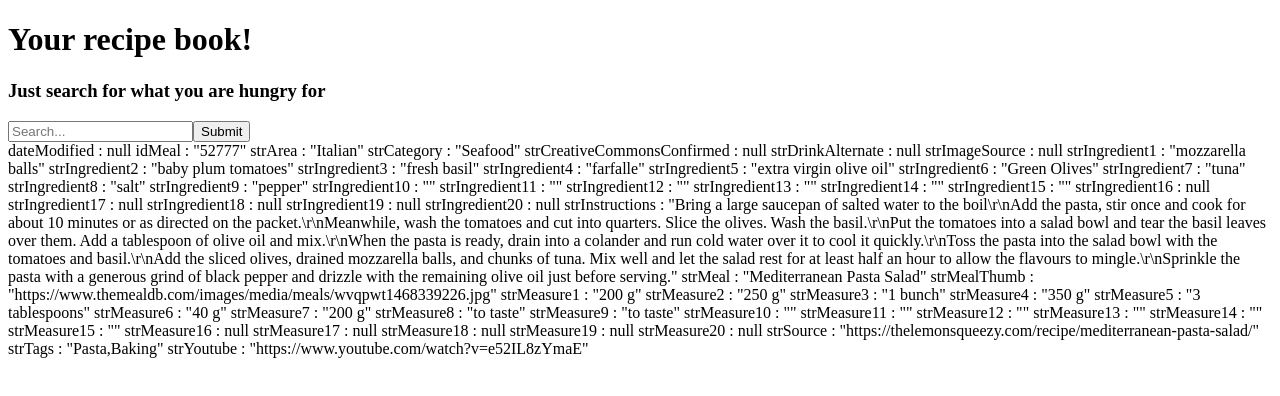
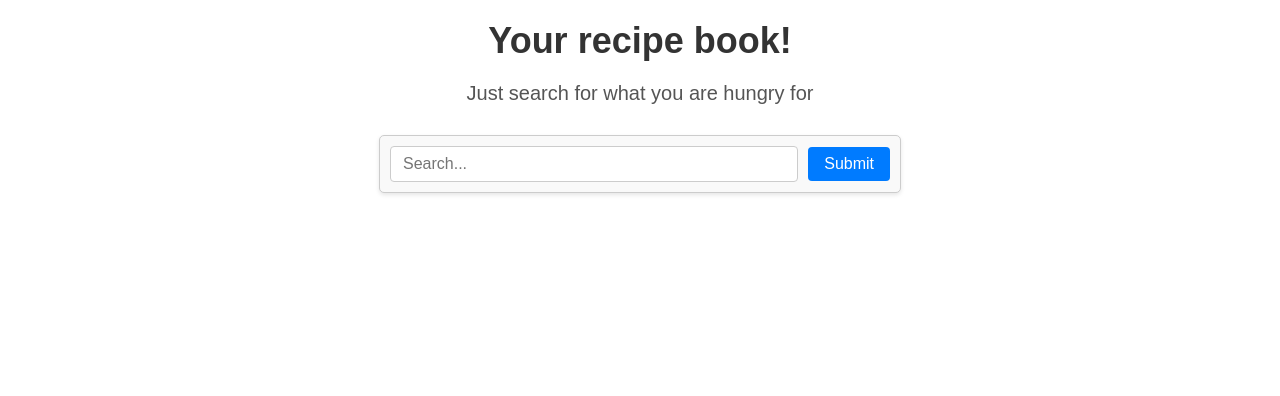
Before and after one commit to 56ghluf/ngrecipes, an Angular app: page / in a window 1280 px wide. Shown: the top 396 px of the page. Built offline with nearby package versions, Linux system fonts and the light colour scheme.

Commit message:
finished the app

```diff
--- a/src/app/app.component.css
+++ b/src/app/app.component.css
@@ -0,0 +1,38 @@
+/* Styles for the title section using IDs */
+#title {
+    font-size: 36px;
+    font-weight: bold;
+    text-align: center;
+    color: #333;
+    margin-top: 20px;
+    margin-bottom: 10px;
+    font-family: 'Arial', sans-serif;
+}
+
+#subtitle {
+    font-size: 20px;
+    font-weight: normal;
+    text-align: center;
+    color: #555;
+    margin-bottom: 30px;
+    font-family: 'Arial', sans-serif;
+}
+
+/* Adding a subtle background gradient for the header area */
+body {
+    background: linear-gradient(to bottom, #f0f8ff, #ffffff);
+    margin: 0;
+    padding: 0;
+    font-family: 'Arial', sans-serif;
+}
+
+/* Responsive design for smaller screens */
+@media (max-width: 600px) {
+    #title {
+        font-size: 28px;
+    }
+
+    #subtitle {
+        font-size: 16px;
+    }
+}
--- a/src/app/app.component.ts
+++ b/src/app/app.component.ts
@@ -4,8 +4,8 @@ import { SearchComponent } from './search/search.component';
 @Component({
   selector: 'app-root',
   template: `
-    <h1>Your recipe book!</h1>
-    <h3>Just search for what you are hungry for</h3>
+    <h1 id="title">Your recipe book!</h1>
+    <h3 id="subtitle">Just search for what you are hungry for</h3>
     <app-search></app-search>
   `,
   styleUrl: './app.component.css',
--- a/src/app/resultslist/resultslist.component.css
+++ b/src/app/resultslist/resultslist.component.css
@@ -0,0 +1,71 @@
+div[name="header"] {
+    cursor: pointer;
+    padding: 16px;
+    border: 1px solid #ddd;
+    border-radius: 8px;
+    margin-bottom: 8px;
+    background-color: #f9f9f9;
+    transition: background-color 0.3s, box-shadow 0.3s;
+  }
+
+  div[name="header"]:hover {
+    background-color: #f0f0f0;
+    box-shadow: 0 4px 8px rgba(0, 0, 0, 0.1);
+  }
+
+  /* Image styling */
+  img[name="image"] {
+    width: 100px;
+    height: auto;
+    border-radius: 8px;
+    margin-right: 16px;
+    float: left;
+  }
+
+  /* Title and metadata styles */
+  h3[name="mealTitle"] {
+    margin: 0;
+    font-size: 1.5em;
+    color: #333;
+  }
+
+  h4[name="region"],
+  h4[name="catgory"] {
+    margin: 0;
+    font-size: 1em;
+    color: #666;
+  }
+
+  /* Expanded details styling */
+  div[name="ingredients"],
+  div[name="instructions"] {
+    margin-top: 16px;
+    padding: 16px;
+    border: 1px solid #eee;
+    border-radius: 8px;
+    background-color: #ffffff;
+  }
+
+  h4[name="ingredientsTitle"],
+  h4[name="instructionsTitle"] {
+    font-size: 1.2em;
+    color: #444;
+    margin-bottom: 8px;
+  }
+
+  ul[name="ingredientsList"] {
+    padding-left: 20px;
+    margin: 0;
+  }
+
+  li[name="ingredientsListItem"] {
+    font-size: 1em;
+    color: #333;
+    margin-bottom: 4px;
+  }
+
+  p[name="instrucitonsParagraph"] {
+    font-size: 1em;
+    color: #444;
+    line-height: 1.6;
+  }
--- a/src/app/resultslist/resultslist.component.html
+++ b/src/app/resultslist/resultslist.component.html
@@ -1,170 +1,27 @@
 @for (meal of results; track meal["idMeal"]; let i = $index) {
-    @if (meal["expanded"] == "no") {
-        <h3 (click)="flipExpanded(i)">{{ meal["strMeal"] }}</h3>
-        <h4>Region: {{ meal["strArea"] }}</h4>
-        <h4>Category: {{ meal["strCategory"] }}</h4>
-    } @else {
-        <h3 (click)="flipExpanded(i)">{{ meal["strMeal"] }}</h3>
-        <h4>Region: {{ meal["strArea"] }}</h4>
-        <h4>Category: {{ meal["strCategory"] }}</h4>
+    <img name="image" [src]="meal['strMealThumb']" width="100" />
+
+    <div name="header" (click)="flipExpanded(i)">
+        <h3 name="mealTitle">{{ meal["strMeal"] }}</h3>
+        <h4 name="region">Region: {{ meal["strArea"] }}</h4>
+        <h4 name="catgory">Category: {{ meal["strCategory"] }}</h4>
+    </div>
+
+    @if (meal["expanded"] == "yes") {
+        <div name="ingredients">
+            <h4 name="ingredientsTitle">Ingredients:</h4>
+
+            <ul name="ingredientsList">
+                @for (ingredientIndex of ingredientIndicies[i]; track ingredientIndex; let j = $index) {
+                    <li name="ingredientsListItem">{{ meal[ingredientIndex] }} : {{ meal[quantityIndicies[i][j]] }}</li>
+                }
+            </ul>
+        </div>
+
+        <div name="instructions">
+            <h4 name="instructionsTitle">Instructions</h4>
+
+            <p name="instrucitonsParagraph">{{ meal["strInstructions"] }}</p>
+        </div>
     }
 }
-dateModified
-:
-null
-idMeal
-:
-"52777"
-strArea
-:
-"Italian"
-strCategory
-:
-"Seafood"
-strCreativeCommonsConfirmed
-:
-null
-strDrinkAlternate
-:
-null
-strImageSource
-:
-null
-strIngredient1
-:
-"mozzarella balls"
-strIngredient2
-:
-"baby plum tomatoes"
-strIngredient3
-:
-"fresh basil"
-strIngredient4
-:
-"farfalle"
-strIngredient5
-:
-"extra virgin olive oil"
-strIngredient6
-:
-"Green Olives"
-strIngredient7
-:
-"tuna"
-strIngredient8
-:
-"salt"
-strIngredient9
-:
-"pepper"
-strIngredient10
-:
-""
-strIngredient11
-:
-""
-strIngredient12
-:
-""
-strIngredient13
-:
-""
-strIngredient14
-:
-""
-strIngredient15
-:
-""
-strIngredient16
-:
-null
-strIngredient17
-:
-null
-strIngredient18
-:
-null
-strIngredient19
-:
-null
-strIngredient20
-:
-null
-strInstructions
-:
-"Bring a large saucepan of salted water to the boil\r\nAdd the pasta, stir once and cook for about 10 minutes or as directed on the packet.\r\nMeanwhile, wash the tomatoes and cut into quarters. Slice the olives. Wash the basil.\r\nPut the tomatoes into a salad bowl and tear the basil leaves over them. Add a tablespoon of olive oil and mix.\r\nWhen the pasta is ready, drain into a colander and run cold water over it to cool it quickly.\r\nToss the pasta into the salad bowl with the tomatoes and basil.\r\nAdd the sliced olives, drained mozzarella balls, and chunks of tuna. Mix well and let the salad rest for at least half an hour to allow the flavours to mingle.\r\nSprinkle the pasta with a generous grind of black pepper and drizzle with the remaining olive oil just before serving."
-strMeal
-:
-"Mediterranean Pasta Salad"
-strMealThumb
-:
-"https://www.themealdb.com/images/media/meals/wvqpwt1468339226.jpg"
-strMeasure1
-:
-"200 g"
-strMeasure2
-:
-"250 g"
-strMeasure3
-:
-"1  bunch"
-strMeasure4
-:
-"350 g"
-strMeasure5
-:
-"3  tablespoons"
-strMeasure6
-:
-"40 g"
-strMeasure7
-:
-"200 g"
-strMeasure8
-:
-"to taste"
-strMeasure9
-:
-"to taste"
-strMeasure10
-:
-""
-strMeasure11
-:
-""
-strMeasure12
-:
-""
-strMeasure13
-:
-""
-strMeasure14
-:
-""
-strMeasure15
-:
-""
-strMeasure16
-:
-null
-strMeasure17
-:
-null
-strMeasure18
-:
-null
-strMeasure19
-:
-null
-strMeasure20
-:
-null
-strSource
-:
-"https://thelemonsqueezy.com/recipe/mediterranean-pasta-salad/"
-strTags
-:
-"Pasta,Baking"
-strYoutube
-:
-"https://www.youtube.com/watch?v=e52IL8zYmaE"
--- a/src/app/resultslist/resultslist.component.ts
+++ b/src/app/resultslist/resultslist.component.ts
@@ -8,10 +8,24 @@ import { Component, Input } from '@angular/core';
 })
 export class ResultslistComponent {
   @Input() results: {[id: string]: string}[] = [];
-  @Input() ingredients: { [id: string]: string; }[] = [];
+  ingredientIndicies: { [id: number]: string[] } = {};
+  quantityIndicies: { [id: number]: string[] } = {};
 
   flipExpanded(index: number) {
-    console.log("The number has been clicked.");
     this.results[index]["expanded"] = this.results[index]["expanded"] == "no" ? "yes" : "no";
+    this.getIngredientIndicies(index);
+  }
+
+  getIngredientIndicies(index: number) {
+    this.ingredientIndicies[index] = [];
+    this.quantityIndicies[index] = [];
+    for (let i = 1; 1 < 21; i++) {
+      if (this.results[index]["strIngredient" + i.toString()].length > 0) {
+        this.ingredientIndicies[index].push("strIngredient" + i.toString());
+        this.quantityIndicies[index].push("strMeasure" + i.toString());
+      } else {
+        break;
+      }
+    }
   }
 }
--- a/src/app/search/search.component.html
+++ b/src/app/search/search.component.html
@@ -1,2 +1,2 @@
 <app-searchbar (submitEvent)="searchRecipe($event)"></app-searchbar>
-<app-resultslist [results]="searchResults" [ingredients]="ingredients"></app-resultslist>
+<app-resultslist [results]="searchResults"></app-resultslist>
--- a/src/app/search/search.component.ts
+++ b/src/app/search/search.component.ts
@@ -1,7 +1,6 @@
 import { Component } from '@angular/core';
 import { SearchbarComponent } from '../searchbar/searchbar.component';
 import { ResultslistComponent } from '../resultslist/resultslist.component';
-
 
 @Component({
   selector: 'app-search',
@@ -12,7 +11,6 @@ import { ResultslistComponent } from '../resultslist/resultslist.component';
 export class SearchComponent {
   recipeUrl = "https://www.themealdb.com/api/json/v1/1/search.php?s=";
   searchResults: { [id: string]: string; }[] = [];
-  ingredients: { [id: string]: string; }[] = [];
 
   async searchRecipe(event: string) {
     await fetch(
@@ -28,22 +26,12 @@ export class SearchComponent {
       data => {
         this.searchResults = data["meals"];
 
-        if (this.searchResults[0]["strIngredients1"] == undefined) {
-          return;
-        }
+        //if (this.searchResults[0]["strIngredients1"] == undefined) {
+        //  return;
+        //}
 
         for (let i = 0; i < this.searchResults.length; i++) {
           this.searchResults[i]["expanded"] = "no";
-
-          for (let j = 1; j < 21; i++) {
-            if (this.searchResults[i]["strIngredient" + j.toString()] == "") {
-              break;
-            }
-
-            this.ingredients.push({
-              "test": this.searchResults[i]["strMeasure" + j.toString()],
-            });
-          }
         }
       }
     )
--- a/src/app/searchbar/searchbar.component.css
+++ b/src/app/searchbar/searchbar.component.css
@@ -0,0 +1,66 @@
+/* Styles for the form container */
+#searchBar {
+    display: flex;
+    justify-content: center;
+    align-items: center;
+    gap: 10px;
+    padding: 10px;
+    margin: 20px auto;
+    max-width: 500px;
+    background-color: #f9f9f9;
+    border: 1px solid #ccc;
+    border-radius: 5px;
+    box-shadow: 0 2px 4px rgba(0, 0, 0, 0.1);
+}
+
+/* Styles for the input field */
+#searchbarInput {
+    flex: 1;
+    padding: 8px 12px;
+    font-size: 16px;
+    border: 1px solid #ccc;
+    border-radius: 4px;
+    outline: none;
+    transition: border-color 0.3s, box-shadow 0.3s;
+}
+
+#searchbarInput:focus {
+    border-color: #007bff;
+    box-shadow: 0 0 5px rgba(0, 123, 255, 0.5);
+}
+
+/* Styles for the submit button */
+#searchBarSubmit {
+    padding: 8px 16px;
+    font-size: 16px;
+    color: #fff;
+    background-color: #007bff;
+    border: none;
+    border-radius: 4px;
+    cursor: pointer;
+    transition: background-color 0.3s, transform 0.2s;
+}
+
+#searchBarSubmit:hover {
+    background-color: #0056b3;
+}
+
+#searchBarSubmit:active {
+    transform: scale(0.98);
+}
+
+/* Responsive design for smaller screens */
+@media (max-width: 600px) {
+    #searchBar {
+        flex-direction: column;
+        gap: 5px;
+    }
+
+    #searchbarInput {
+        width: 100%;
+    }
+
+    #searchBarSubmit {
+        width: 100%;
+    }
+}
--- a/src/app/searchbar/searchbar.component.html
+++ b/src/app/searchbar/searchbar.component.html
@@ -1,4 +1,4 @@
-<form (submit)="onSubmit($event)">
-    <input name="query" placeholder="Search...">
-    <button>Submit</button>
+<form id="searchBar" (submit)="onSubmit($event)">
+    <input id="searchbarInput" name="query" placeholder="Search...">
+    <button id="searchBarSubmit" >Submit</button>
 </form>
```
